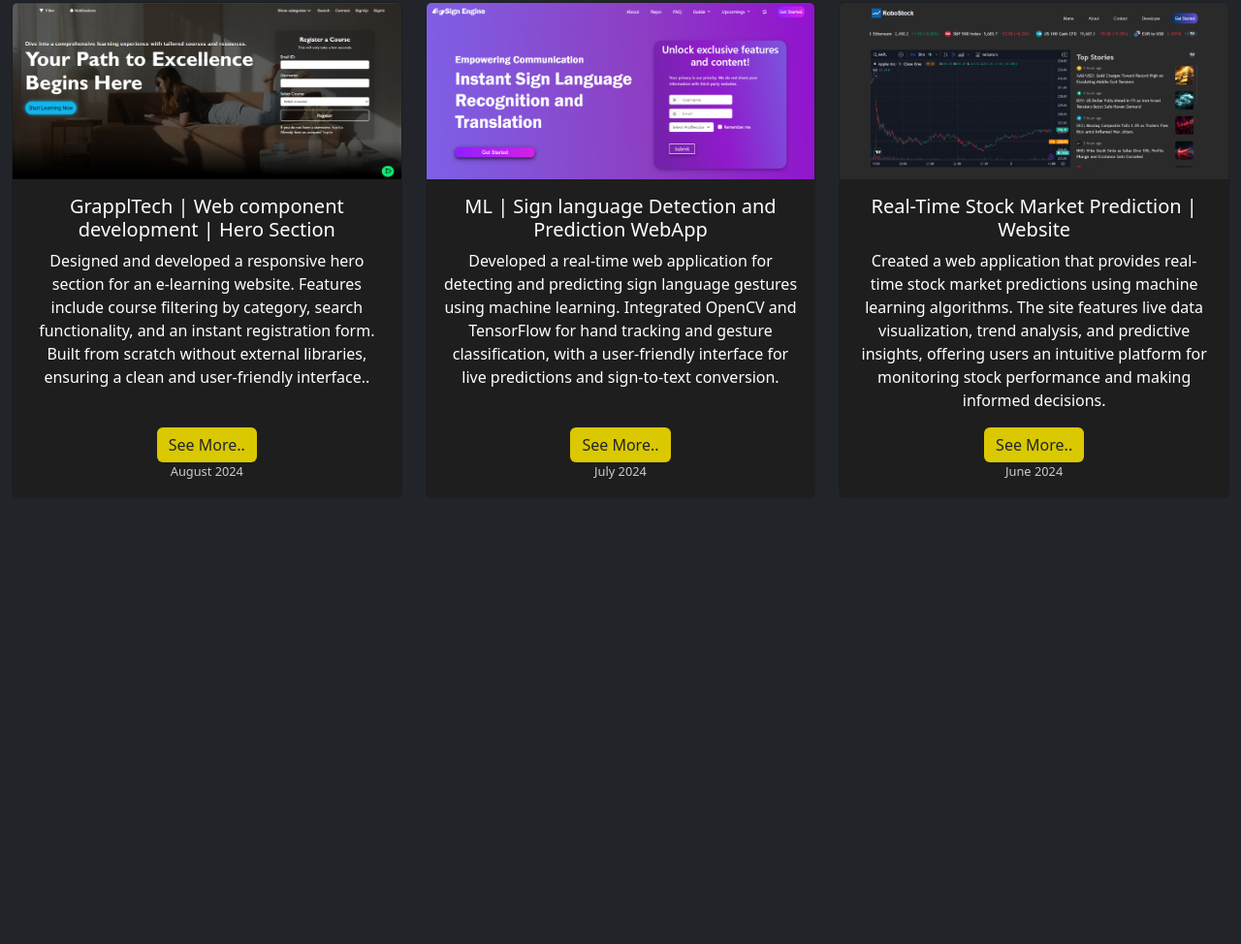
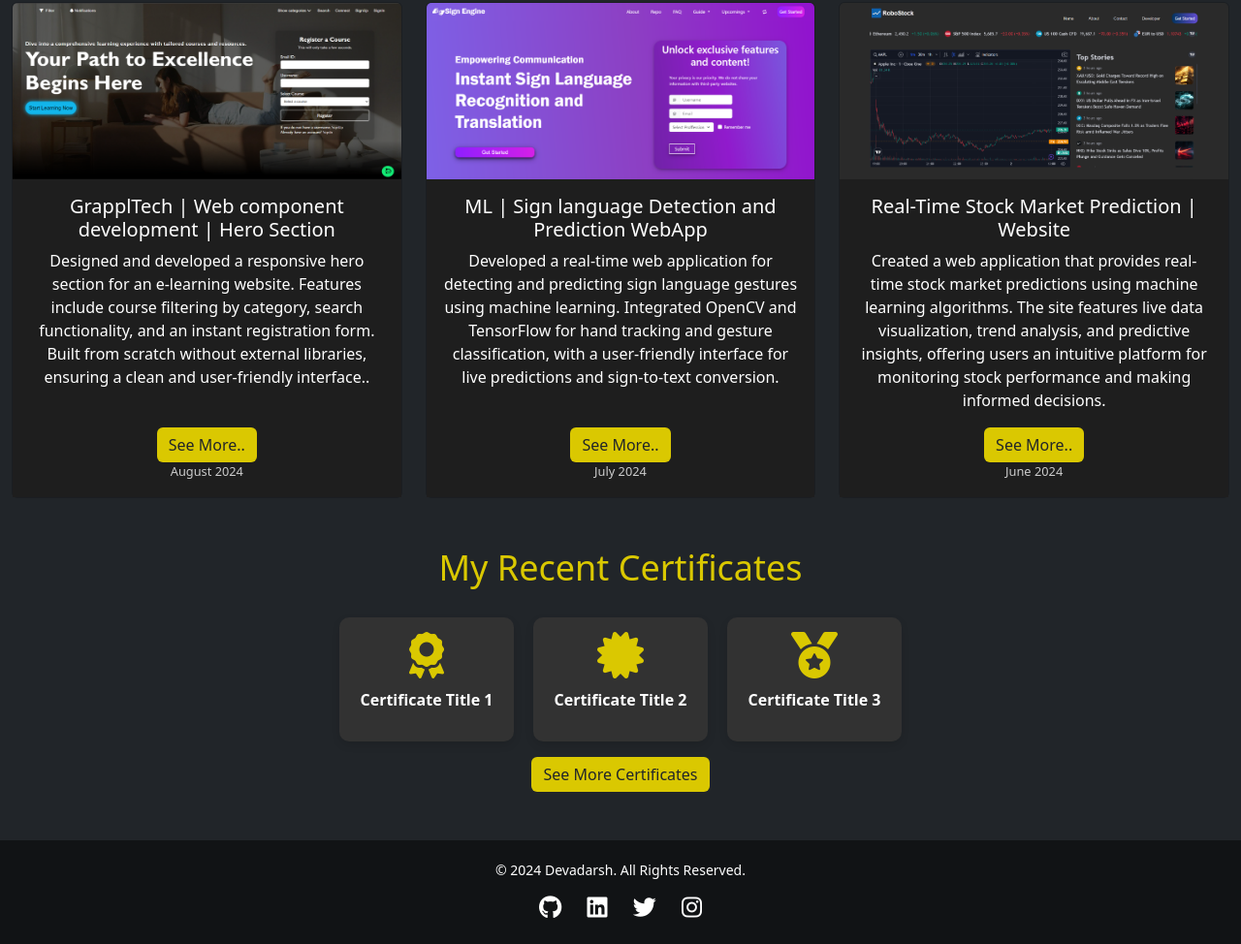
Before and after one commit to deimos19/DevadarshM-Portfolio, a plain HTML site: page index.html in a window 1280 px wide. Shown: the part 2071-3045 px from the top of the page at 97% size. Before the commit the page ends 2585 px from the top, so only its background shows below. Drawn offline with nearby package versions, Linux system fonts and the light colour scheme.

Commit message:
modified file

```diff
--- a/index.html
+++ b/index.html
@@ -22,7 +22,7 @@
     <nav class="navbar navbar-expand-lg bg-dark">
         <div class="container-fluid">
           <a class="navbar-brand text-white" href="#">My Portfolio .</a>
-          <button class="navbar-toggler text-white bg-light" type="button" data-bs-toggle="collapse" data-bs-target="#navbarNavDropdown" aria-controls="navbarNavDropdown" aria-expanded="false" aria-label="Toggle navigation">
+          <button class="navbar-toggler text-white" type="button" data-bs-toggle="collapse" data-bs-target="#navbarNavDropdown" aria-controls="navbarNavDropdown" aria-expanded="false" aria-label="Toggle navigation" style="border: none; background-color:rgb(218, 200, 1)">
             <span class="navbar-toggler-icon"></span>
           </button>
           <div class="collapse navbar-collapse" id="navbarNavDropdown">
@@ -261,7 +261,7 @@
                     <textarea id="details" name="details" rows="4" placeholder="Provide more details about your request"></textarea>
                 </div>
 
-                <button type="submit" class="btn-submit">Submit Request</button>
+                <button type="submit" class="btn-submit text-dark">Submit Request</button>
             </form>
           </div>
          </div>
@@ -309,7 +309,58 @@
             </div>
           </div>
          </div>
+         <div class="certificates">
+          <div class="certificate-section bg-dark">
+            <h2>My Recent Certificates</h2>
+            <div class="certificates-container">
+                <div class="certificate-card">
+                    <a href="https://example.com/certificate1" target="_blank">
+                        <i class="fa-solid fa-award certificate-icon"></i>
+                    </a>
+                    <p>Certificate Title 1</p>
+                </div>
+                <div class="certificate-card">
+                    <a href="https://example.com/certificate2" target="_blank">
+                        <i class="fa-solid fa-certificate certificate-icon"></i>
+                    </a>
+                    <p>Certificate Title 2</p>
+                </div>
+                <div class="certificate-card">
+                    <a href="https://example.com/certificate3" target="_blank">
+                        <i class="fa-solid fa-medal certificate-icon"></i>
+                    </a>
+                    <p>Certificate Title 3</p>
+                </div>
+                <!-- Add more certificates as needed -->
+            </div>
+            <div class="text-project" style="background: none; margin-top:1rem;">
+              <a class="btn btn-primary text-dark" href="#" role="button">See More Certificates</a>
+            </div>
+        </div>
+
+         </div>
       </div>
+
+      <footer class="portfolio-footer">
+        <div class="footer-content">
+            <p>&copy; 2024 Devadarsh. All Rights Reserved.</p>
+            <div class="social-icons">
+                <a href="https://github.com/yourprofile" target="_blank">
+                    <i class="fab fa-github"></i>
+                </a>
+                <a href="https://linkedin.com/in/yourprofile" target="_blank">
+                    <i class="fab fa-linkedin"></i>
+                </a>
+                <a href="https://twitter.com/yourprofile" target="_blank">
+                    <i class="fab fa-twitter"></i>
+                </a>
+                <a href="https://instagram.com/yourprofile" target="_blank">
+                    <i class="fab fa-instagram"></i>
+                </a>
+            </div>
+        </div>
+    </footer>
+
 
 
     <script src="https://cdn.jsdelivr.net/npm/bootstrap@5.3.3/dist/js/bootstrap.bundle.min.js" integrity="sha384-YvpcrYf0tY3lHB60NNkmXc5s9fDVZLESaAA55NDzOxhy9GkcIdslK1eN7N6jIeHz" crossorigin="anonymous"></script>
--- a/styles/style.css
+++ b/styles/style.css
@@ -255,6 +255,95 @@
 .for-phone{
     display: none;
 }
+.certificate-section {
+    text-align: center;
+    padding: 50px 0;
+    background-color: #f9f9f9;
+}
+
+.certificate-section h2 {
+    font-size: 36px;
+    margin-bottom: 30px;
+    color: rgb(218, 200, 1);
+
+}
+
+.certificates-container {
+    display: flex;
+    justify-content: center;
+    gap: 20px;
+    flex-wrap: wrap;
+}
+
+.certificate-card {
+    background-color: rgb(50, 50, 50);
+    border-radius: 10px;
+    padding: 15px;
+    text-align: center;
+    width: 180px;
+    box-shadow: 0px 4px 8px rgba(0, 0, 0, 0.1);
+    transition: transform 0.3s, box-shadow 0.3s;
+}
+
+.certificate-card:hover {
+    transform: translateY(-5px);
+    box-shadow: 0px 8px 16px rgba(0, 0, 0, 0.2);
+}
+
+.certificate-icon {
+    font-size: 48px;
+    color: rgb(218, 200, 1);
+    transition: color 0.3s;
+}
+
+.certificate-card:hover .certificate-icon {
+    color: #0056b3;
+}
+
+.certificate-card p {
+    margin-top: 10px;
+    font-size: 16px;
+    font-weight: 600;
+    color: white;
+}
+
+.certificate-card a {
+    text-decoration: none;
+    color: #333;
+}
+
+.certificate-card a:hover {
+    color: #007bff;
+}
+.portfolio-footer {
+    background-color: #0000007b;
+    color: white;
+    padding: 20px 0;
+    text-align: center;
+}
+
+.portfolio-footer .footer-content p {
+    margin: 0;
+    font-size: 14px;
+    font-weight: 500;
+}
+
+.portfolio-footer .social-icons {
+    margin-top: 10px;
+}
+
+.portfolio-footer .social-icons a {
+    margin: 0 10px;
+    text-decoration: none;
+    color: white;
+    font-size: 24px;
+    transition: color 0.3s;
+}
+
+.portfolio-footer .social-icons a:hover {
+    color: #007bff;
+}
+
 @media (max-width: 1024px){
     .row{
         display: block;
```
